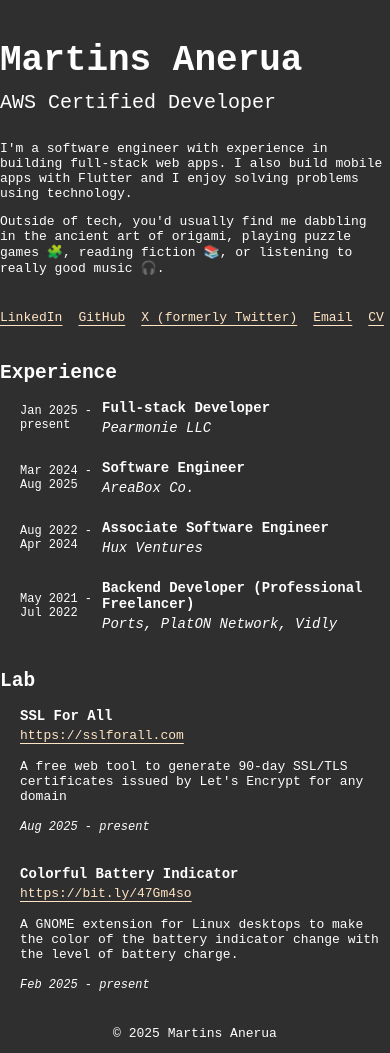
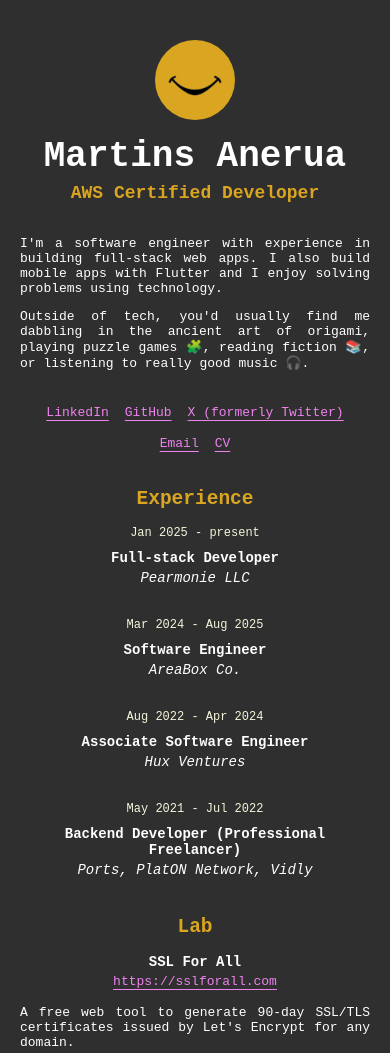
Before and after one commit to anerua/fugar, a plain HTML site: page index.html in a window 390 px wide. Shown: the top 1053 px of the page. Drawn offline with Linux system fonts and the light colour scheme.

Commit message:
feat: responsive design and favicons

```diff
--- a/index.html
+++ b/index.html
@@ -5,14 +5,23 @@
     <meta name="viewport" content="width=device-width, initial-scale=1.0">
     <title>Martins Anerua</title>
     <link rel="stylesheet" href="style.css">
+    <link rel="apple-touch-icon" sizes="180x180" href="/apple-touch-icon.png">
+    <link rel="icon" type="image/png" sizes="32x32" href="/favicon-32x32.png">
+    <link rel="icon" type="image/png" sizes="16x16" href="/favicon-16x16.png">
+    <link rel="manifest" href="/site.webmanifest">
 </head>
 <body>
     <main>
         <!-- Title -->
-        <div id="title">
-            <h1>Martins Anerua</h1>
-            <span>AWS Certified Developer</span>
-        </div>
+        <header>
+            <div id="profile-image">
+                <img src="assets/images/martins-brand-bw.png" alt="Profile Image">
+            </div>
+            <div id="title">
+                <h1>Martins Anerua</h1>
+                <span>AWS Certified Developer</span>
+            </div>
+        </header>
         <!-- Intro -->
         <div id="intro">
             <p>
@@ -50,7 +59,8 @@
             <ul>
                 <li>
                     <div class="experience-date">
-                        <span>Jan 2025 -<br>present</span>
+                        <span>Jan 2025 -</span>
+                        <span>present</span>
                     </div>
                     <div class="experience-role">
                         <strong>Full-stack Developer</strong>
@@ -59,7 +69,8 @@
                 </li>
                 <li>
                     <div class="experience-date">
-                        <span>Mar 2024 -<br>Aug 2025</span>
+                        <span>Mar 2024 -</span>
+                        <span>Aug 2025</span>
                     </div>
                     <div class="experience-role">
                         <strong>Software Engineer</strong>
@@ -68,7 +79,8 @@
                 </li>
                 <li>
                     <div class="experience-date">
-                        <span>Aug 2022 -<br>Apr 2024</span>
+                        <span>Aug 2022 -</span>
+                        <span>Apr 2024</span>
                     </div>
                     <div class="experience-role">
                         <strong>Associate Software Engineer</strong>
@@ -77,7 +89,8 @@
                 </li>
                 <li>
                     <div class="experience-date">
-                        <span>May 2021 -<br>Jul 2022</span>
+                        <span>May 2021 -</span>
+                        <span>Jul 2022</span>
                     </div>
                     <div class="experience-role">
                         <strong>Backend Developer (Professional Freelancer)</strong>
@@ -97,7 +110,7 @@
                     </div>
                     <span>
                         A free web tool to generate 90-day SSL/TLS certificates issued by Let&apos;s
-                        Encrypt for any domain
+                        Encrypt for any domain.
                     </span>
                     <em>Aug 2025 - present</em>
                 </li>
--- a/style.css
+++ b/style.css
@@ -1,7 +1,7 @@
 body {
     background-color: #2f2f2f;
     color: white;
-    max-width: 600px;
+    max-width: 500px;
     margin: 40px auto 20px;
     font-family: monospace;
     display: flex;
@@ -15,23 +15,52 @@ main {
     gap: 8px;
 }
 
+header {
+    display: flex;
+    align-items: center;
+    gap: 16px;
+    margin-bottom: 12px;
+}
+
+h2 {
+    color: goldenrod;
+}
+
 a {
-    color:bisque;
+    color: violet;
     text-underline-offset: 4px;
+    width: max-content;
+}
+
+#profile-image {
+    display: flex;
+    align-items: center;
+}
+
+#profile-image img {
+    width: 80px;
+    height: 80px;
+    border-radius: 50%;
+    object-fit: cover;
+    background-color: goldenrod;
 }
 
 #title {
-    margin-bottom: 6px;
+    display: flex;
+    flex-direction: column;
+    gap: 6px;
 }
 
 #title h1 {
     font-size: 36px;
     font-weight: 900;
-    margin: 0 0 10px;
+    margin: 0;
 }
 
 #title span {
-    font-size: 20px;
+    font-size: 18px;
+    font-weight: 900;
+    color: goldenrod;
 }
 
 #intro {
@@ -40,6 +69,7 @@ a {
 
 #links ul {
     display: flex;
+    flex-wrap: wrap;
     gap: 16px;
     list-style-type: none;
     padding: 0;
@@ -54,21 +84,21 @@ a {
 }
 
 #experience li {
-    display: flex;
+    display: grid;
+    grid-template-columns: 20% 80%;
     align-items: center;
-    column-gap: 10px;
+    gap: 10px;
 }
 
 .experience-date {
-    flex-basis: 20%;
     font-size: 12px;
+    color: beige;
 }
 
 .experience-role {
-    flex-basis: 80%;
     display: flex;
     flex-direction: column;
-    row-gap: 4px;
+    gap: 4px;
 }
 
 .experience-role strong {
@@ -105,8 +135,81 @@ a {
 
 #lab em {
     font-size: 12px;
+    color: beige;
 }
 
 footer {
     text-align: center;
 }
+
+@media screen and (max-width: 550px) {
+    body {
+        padding: 0 20px;
+    }
+
+    header {
+        flex-direction: column;
+    }
+
+    h2 {
+        text-align: center;
+    }
+
+    #title {
+        align-items: center;
+    }
+
+    #title h1 {
+        text-align: center;
+    }
+
+    #title span {
+        text-align: center;
+    }
+
+    #intro p {
+        text-align: justify;
+    }
+
+    #links ul {
+        justify-content: center;
+    }
+
+    #experience ul {
+        padding: 0;
+        gap: 32px;
+    }
+
+    #experience li {
+        grid-template-columns: 1fr;
+    }
+
+    .experience-date {
+        text-align: center;
+    }
+
+    .experience-role {
+        text-align: center;
+    }
+
+    #lab ul {
+        padding: 0;
+        gap: 32px;
+    }
+
+    #lab li strong, em {
+        text-align: center;
+    }
+
+    #lab li span {
+        text-align: justify;
+    }
+
+    .lab-title a {
+        margin: 0 auto;
+    }
+
+    footer {
+        margin-top: 30px;
+    }
+}
```
Also changed, not shown: android-chrome-192x192.png (added), android-chrome-512x512.png (added), apple-touch-icon.png (added), assets/images/martins-brand-bw.png (added), favicon-16x16.png (added), favicon-32x32.png (added), favicon.ico (added), site.webmanifest (added).
